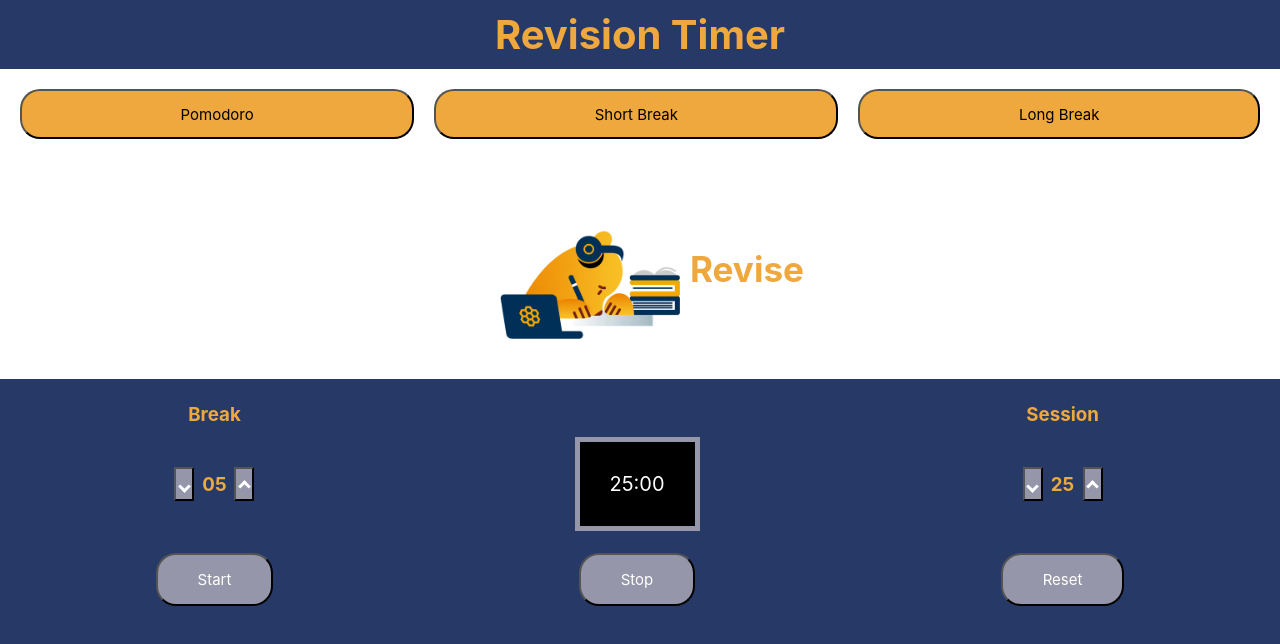
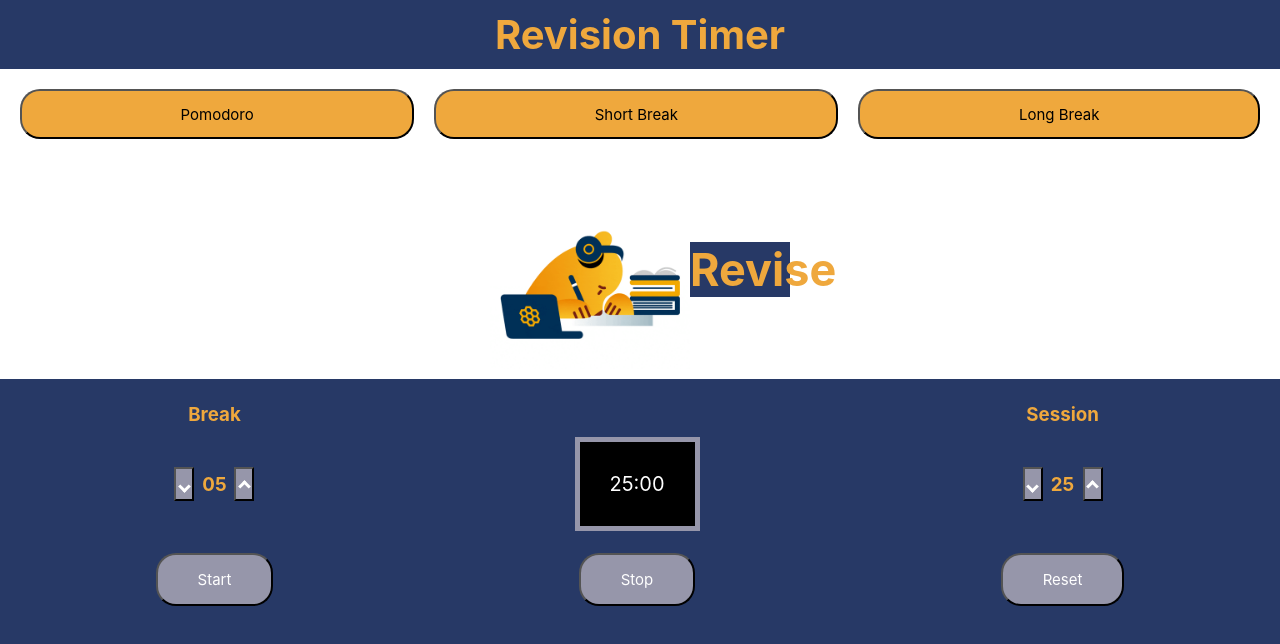
Before and after one commit to samstoppani/revisionTimer, a React (Create React App) app: page / in a window 1280 px wide. Shown: the top 644 px of the page. Built offline with nearby package versions, Linux system fonts and the light colour scheme.

Commit message:
break and session from <h3> to <h2>

```diff
--- a/src/components/Display.js
+++ b/src/components/Display.js
@@ -326,8 +326,8 @@ export class Display extends Component {
                 </div>
                 <div className="displayStyle">
                 {this.state.session ?
-                  <div className="bearDisplay"><img style={{width: 200, height: 200, backgroundColor: "white"}} src="study.gif" alt="study"/><h3>Revise</h3></div> :
-                  <div className="bearDisplay2"><h3>Chill</h3><img style={{width: 200, height: 200, backgroundColor: "white"}} src="chillbear.gif" alt="chill"/></div>}
+                  <div className="bearDisplay"><img style={{width: 200, height: 200, backgroundColor: "white"}} src="study.gif" alt="study"/><h2>Revise</h2></div> :
+                  <div className="bearDisplay2"><h2>Chill</h2><img style={{width: 200, height: 200, backgroundColor: "white"}} src="chillbear.gif" alt="chill"/></div>}
                 </div>
                 <div className="timeChanger">
                   <h3 className="text">Break</h3>
```
